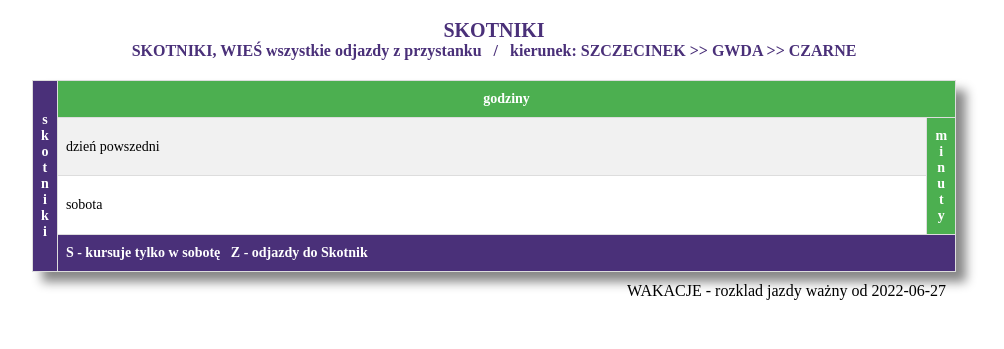
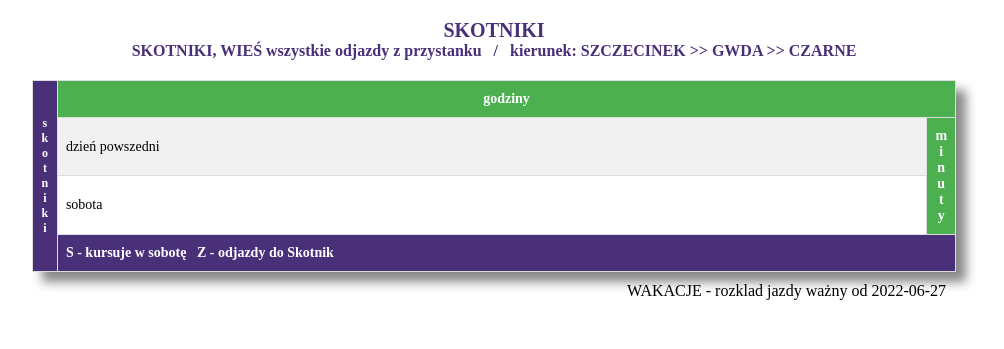
Before and after one commit to skarp4098/mysite, a Django app: page /jazda/przystanek/11 in a window 1280 px wide. Shown: the part 132-481 px from the top of the page, without its empty margins (146-1150 px from the left). Run offline with Django 4.2, Linux system fonts and the light colour scheme; data comes from the database, SQL or seed files in the repository; some web fonts are replaced.

Commit message:
from_pycharm2507

```diff
--- a/jazda/templates/jazda/przystanek.html
+++ b/jazda/templates/jazda/przystanek.html
@@ -29,7 +29,7 @@
                     <th rowspan="4" width="25px" style="background-color: #4a3079">
                         {% for item in etykieta_th %}
                             {% for i in item %}
-                              <span style="font-size: 14px">  {{ i }} </span>
+                              <span style="font-size: 12px">  {{ i }} </span>
                             {% endfor%}
                         {% endfor%}
                     </th>
@@ -64,7 +64,7 @@
               {% endfor%}
 
               {% for key, value in value_p.przystanek.items %}
-                <tr  height="25px">
+                <tr>
                      <td height="25px">sobota</td>
 
                     {% for item_g in value.godzina.items %}
@@ -92,7 +92,7 @@
                  <tr>
                     <th colspan="{{ value_p.etykiety_godzin|length|add:2 }}" style="text-align: left; font-size: 14px;
                      background-color: #4a3079;">
-                            S - kursuje tylko w sobotę &nbsp
+                            S - kursuje w sobotę &nbsp
                       {% if zjazd %} Z - odjazdy do Skotnik {% endif %}
                     </th>
                 </tr>
```
